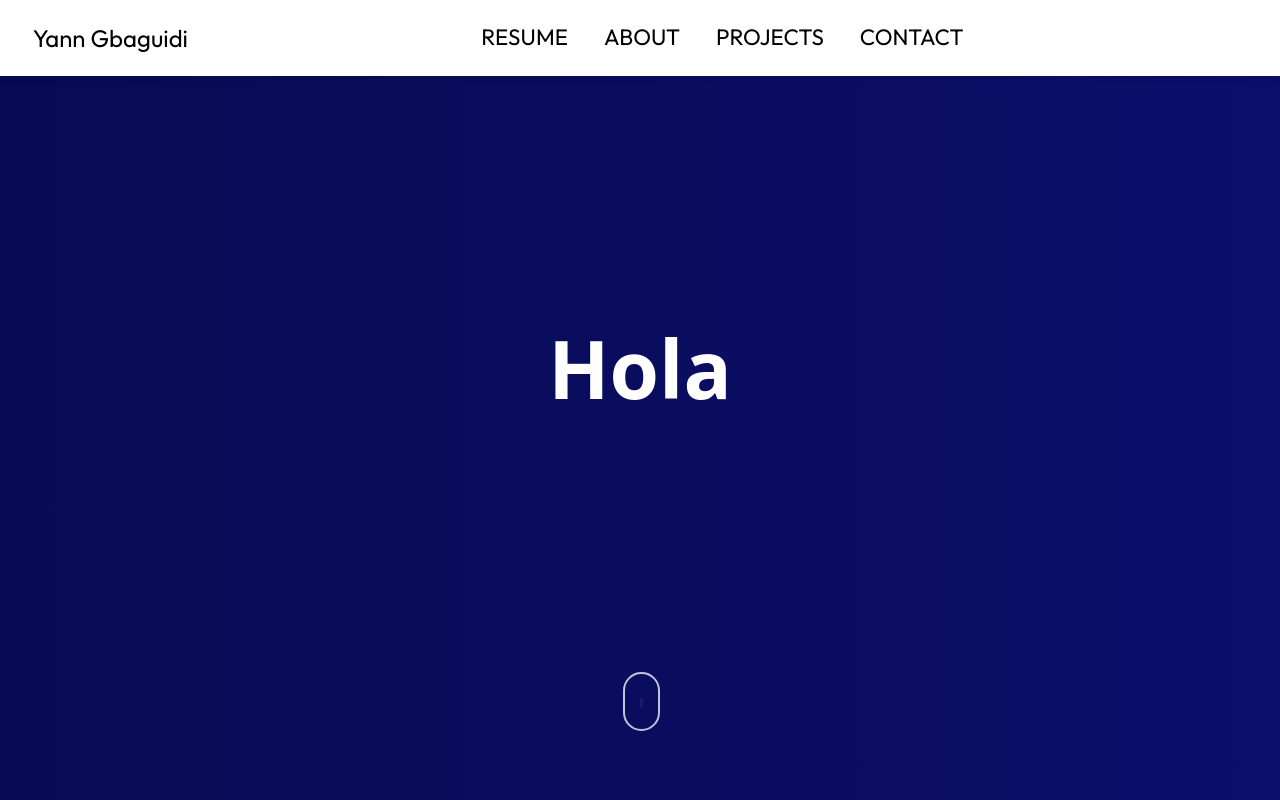
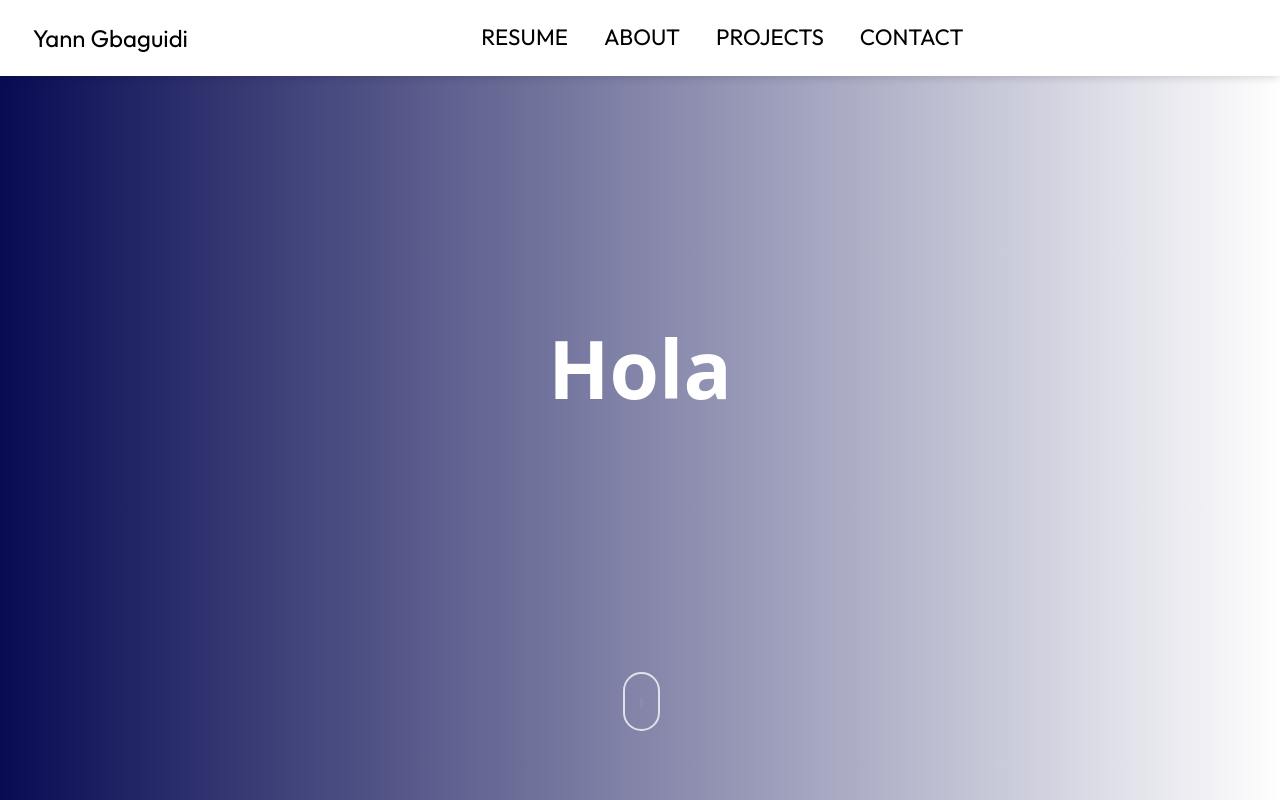
Before and after one commit to Ahonanhin/website, a React (Create React App) app: page / in a window 1280 px wide. Shown: the top 800 px of the page. Built offline with nearby package versions, Linux system fonts and the light colour scheme.

Commit message:
Update IntroPane.css

```diff
--- a/src/components/IntroPane/IntroPane.css
+++ b/src/components/IntroPane/IntroPane.css
@@ -1,7 +1,7 @@
 .intro_pane{
     height: 100vh;
     padding-bottom: 3rem;
-    background: linear-gradient(to right, #080b53,#0c0f6b);
+    background: linear-gradient(to right, #080b53,white);
     display: flex;
     flex-direction: column;
     justify-content: center;
```
